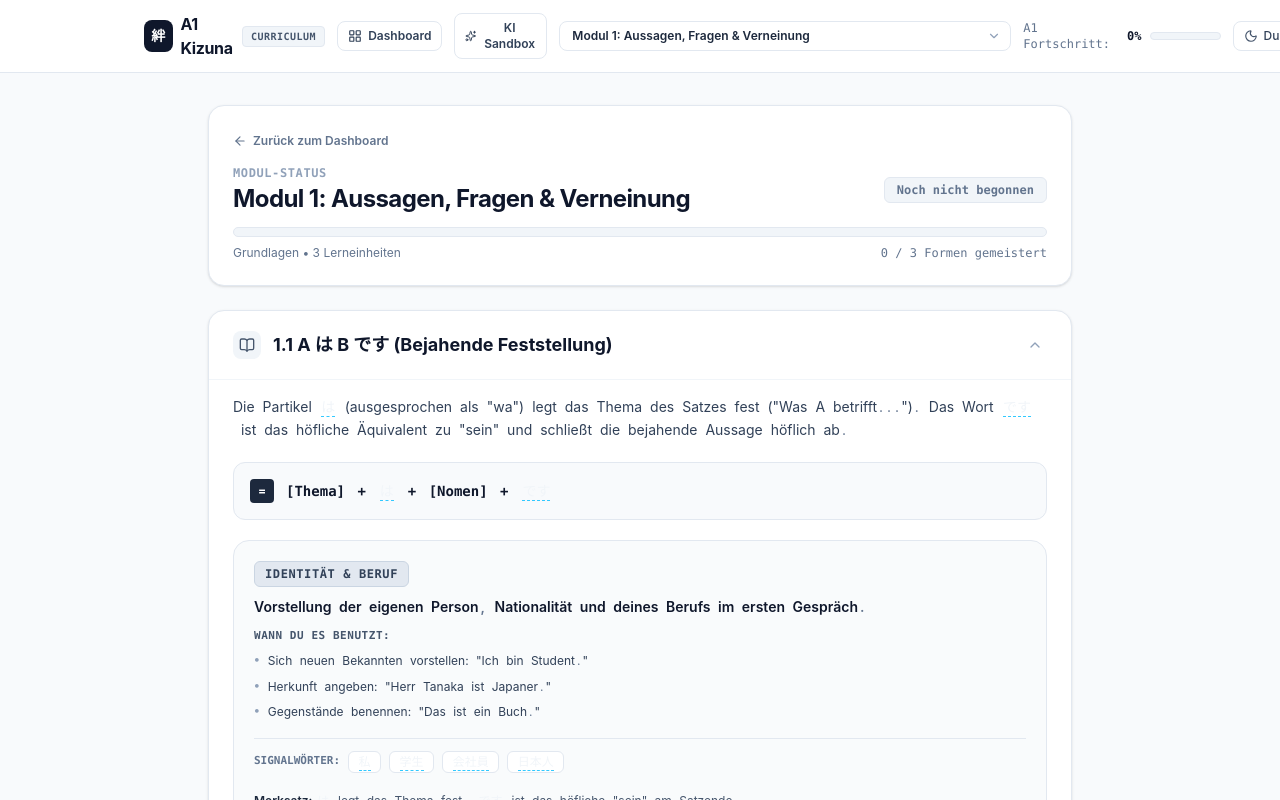
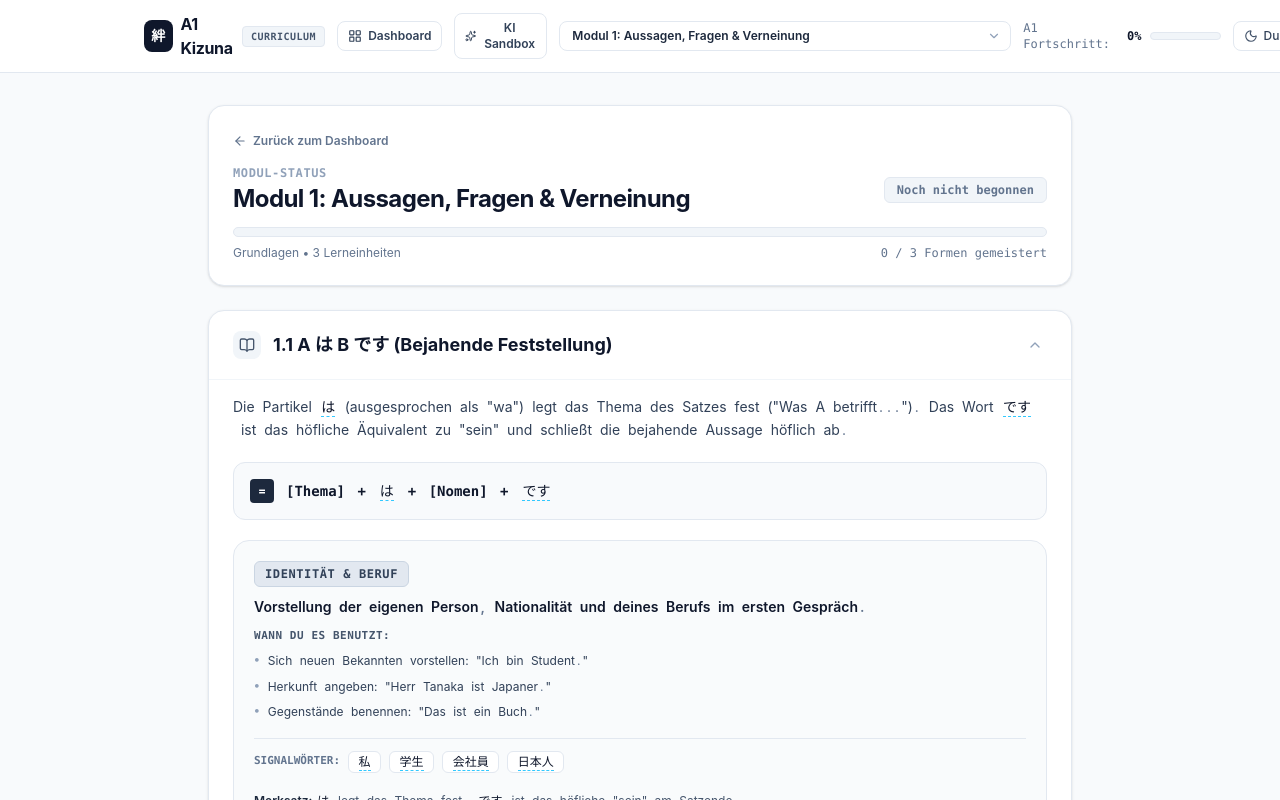
Before and after one commit to Valtkrafter/A1-Kizuna, a React (Vite) app: page / in a window 1280 px wide. Shown: the top 800 px of the page. Built offline with nearby package versions, Linux system fonts and the light colour scheme.

Commit message:
fix(styling): resolve dark mode contrast on sandbox feedback cards and HoverWord

```diff
--- a/src/components/HoverWord.tsx
+++ b/src/components/HoverWord.tsx
@@ -112,7 +112,7 @@ export const HoverWord: React.FC<HoverWordProps> = ({ word }) => {
       onMouseEnter={handleMouseEnter}
       onMouseLeave={handleMouseLeave}
     >
-      <span className="cursor-pointer font-medium text-slate-100 hover:text-sky-300 transition-colors border-b border-dashed border-sky-400/80 pb-[1px]">
+      <span className="cursor-pointer font-medium text-slate-900 dark:text-slate-100 hover:text-sky-600 dark:hover:text-sky-300 transition-colors border-b border-dashed border-sky-400/80 pb-[1px]">
         {word}
       </span>
 
--- a/src/components/SandboxView.tsx
+++ b/src/components/SandboxView.tsx
@@ -376,13 +376,13 @@ export const SandboxView: React.FC = () => {
           )}
 
           <div className="grid grid-cols-1 md:grid-cols-2 gap-3 text-xs">
-            <div className="p-3.5 rounded-xl bg-slate-50 dark:bg-slate-850 border border-slate-200 dark:border-slate-800 space-y-1 overflow-visible">
-              <span className="font-semibold text-sky-700 dark:text-sky-400">Partikeln & Satzbau</span>
+            <div className="p-3.5 rounded-xl bg-slate-50 dark:bg-slate-950/80 border border-slate-200 dark:border-slate-800 space-y-1 overflow-visible">
+              <span className="font-semibold text-sky-700 dark:text-sky-400">Partikel & Satzbau</span>
               <div className="text-slate-700 dark:text-slate-300 leading-relaxed overflow-visible">
                 <AutoJapanese text={evaluation.particleFeedback} />
               </div>
             </div>
-            <div className="p-3.5 rounded-xl bg-slate-50 dark:bg-slate-850 border border-slate-200 dark:border-slate-800 space-y-1 overflow-visible">
+            <div className="p-3.5 rounded-xl bg-slate-50 dark:bg-slate-950/80 border border-slate-200 dark:border-slate-800 space-y-1 overflow-visible">
               <span className="font-semibold text-sky-700 dark:text-sky-400">Höflichkeitsform</span>
               <div className="text-slate-700 dark:text-slate-300 leading-relaxed overflow-visible">
                 <AutoJapanese text={evaluation.politenessFeedback} />
```
